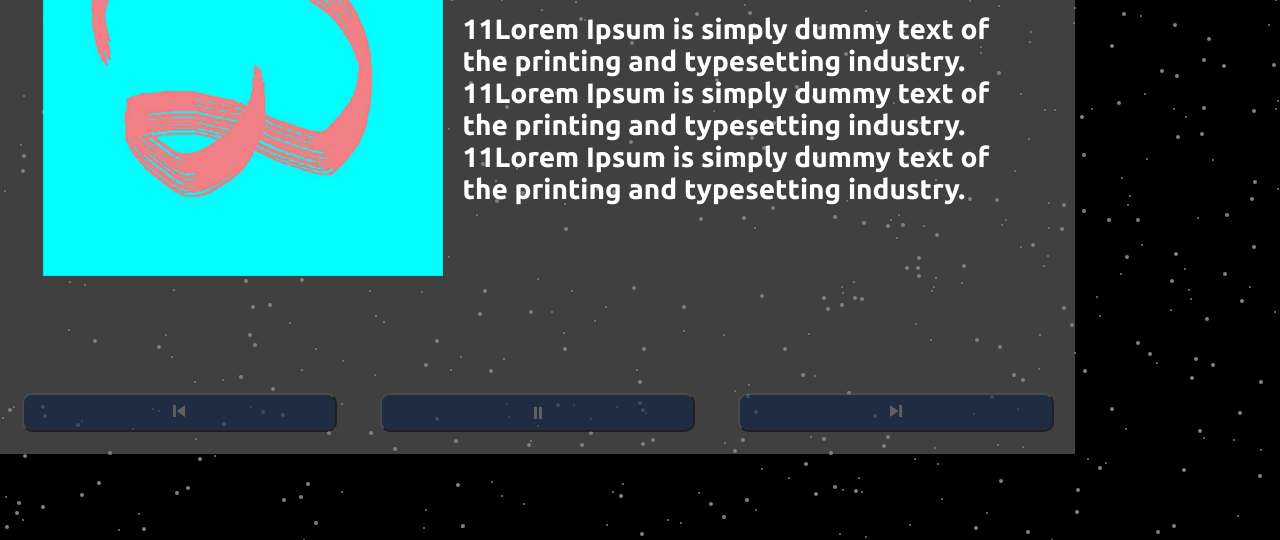
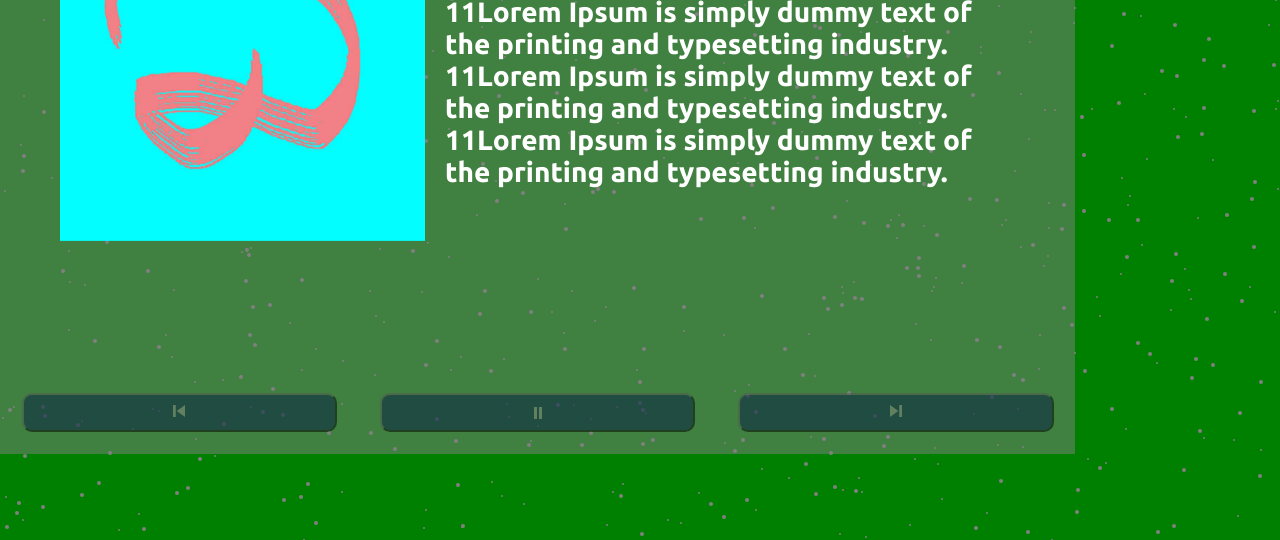
Before and after one commit to Dallamore/CTEC3905-website, a plain HTML site: page index.html in a window 1280 px wide. Shown: the part 260-800 px from the top of the page. Drawn offline with Linux system fonts and the light colour scheme; some packages are replaced by stand-ins of ours.

Commit message:
Finalising breakpoint adjustments

```diff
--- a/styles/styles.css
+++ b/styles/styles.css
@@ -141,7 +141,7 @@ section {
 /* CHANGE SLIDES WIDTH AND HEIGHT IN MEDIA QUERIES*/
 
 @media only screen and (min-width: 520px) {
-    /* body{background-color: blue;} */
+    body{background-color: blue;}
 
     .slides {
         width: 400px;
@@ -155,7 +155,7 @@ section {
     }
 }
 @media only screen and (min-width: 600px) {
-    /* body{background-color: pink;} */
+    body{background-color: pink;}
 
     .slides {
         width: 450px;
@@ -168,7 +168,7 @@ section {
     }
 }
 @media only screen and (min-width: 680px) {
-    /* body{background-color: orange;} */
+    body{background-color: orange;}
 
     .slides {
         width: 450px;
@@ -179,7 +179,7 @@ section {
     }
 }
 @media only screen and (min-width: 800px) {
-    /* body{background-color: red;} */
+    body{background-color: red;}
 
     .slides {
         width: 600px;
@@ -196,7 +196,7 @@ section {
     }
 }
 @media only screen and (min-width: 800px) and (max-height: 1250px) {
-    /* body{background-color: purple;} */
+    body{background-color: purple;}
 
     .slides {
         width: 300px;
@@ -212,11 +212,11 @@ section {
     }
 }
 @media only screen and (min-width: 1110px) {
-    /* body{background-color: green;} */
+    body{background-color: green;}
 
     .slides {
-        width: 400px;
-        height: 400px;
+        width: 365px;
+        height: 365px;
     }
     .nameTitle {
         font-size: 7vw;
@@ -234,7 +234,7 @@ section {
     }
 }
 @media only screen and (min-width: 1399px) {
-    /* body{background-color: white;} */
+    body{background-color: white;}
 
     .slides {
         width: 500px;
```
